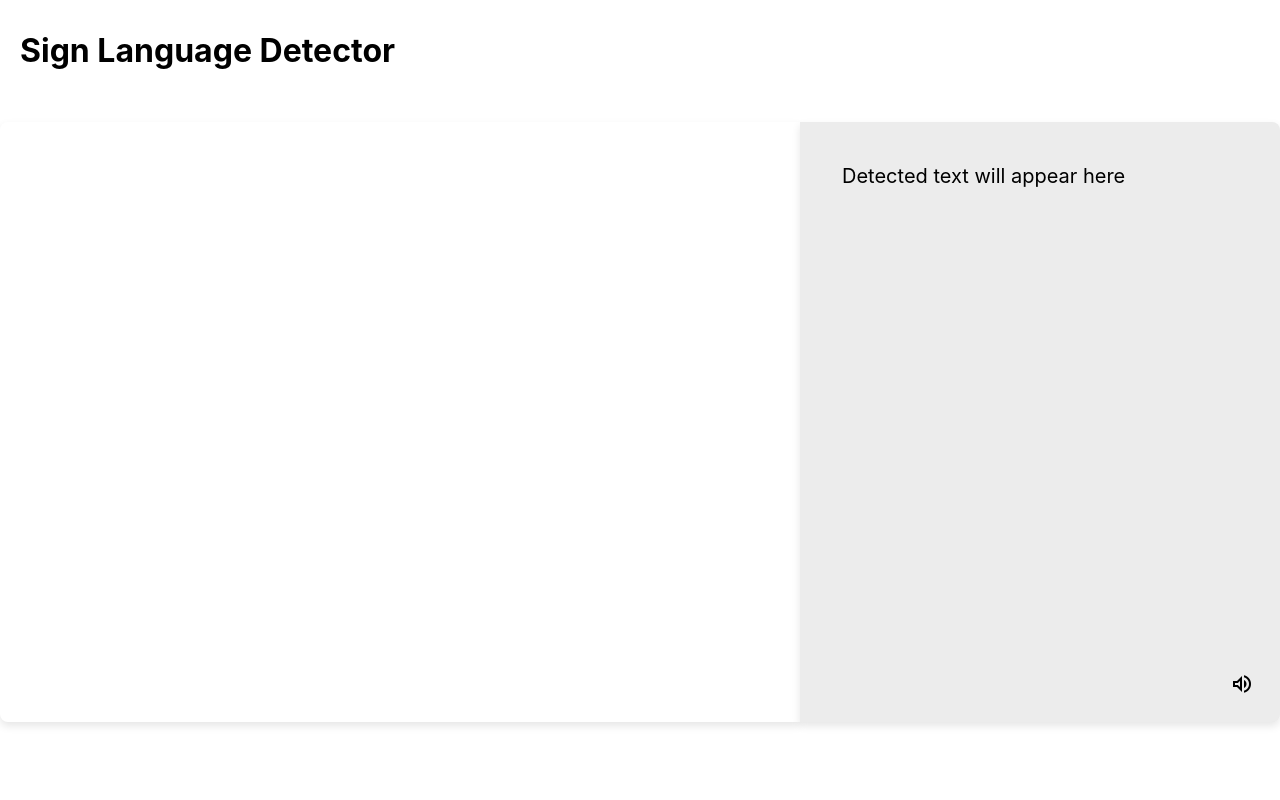
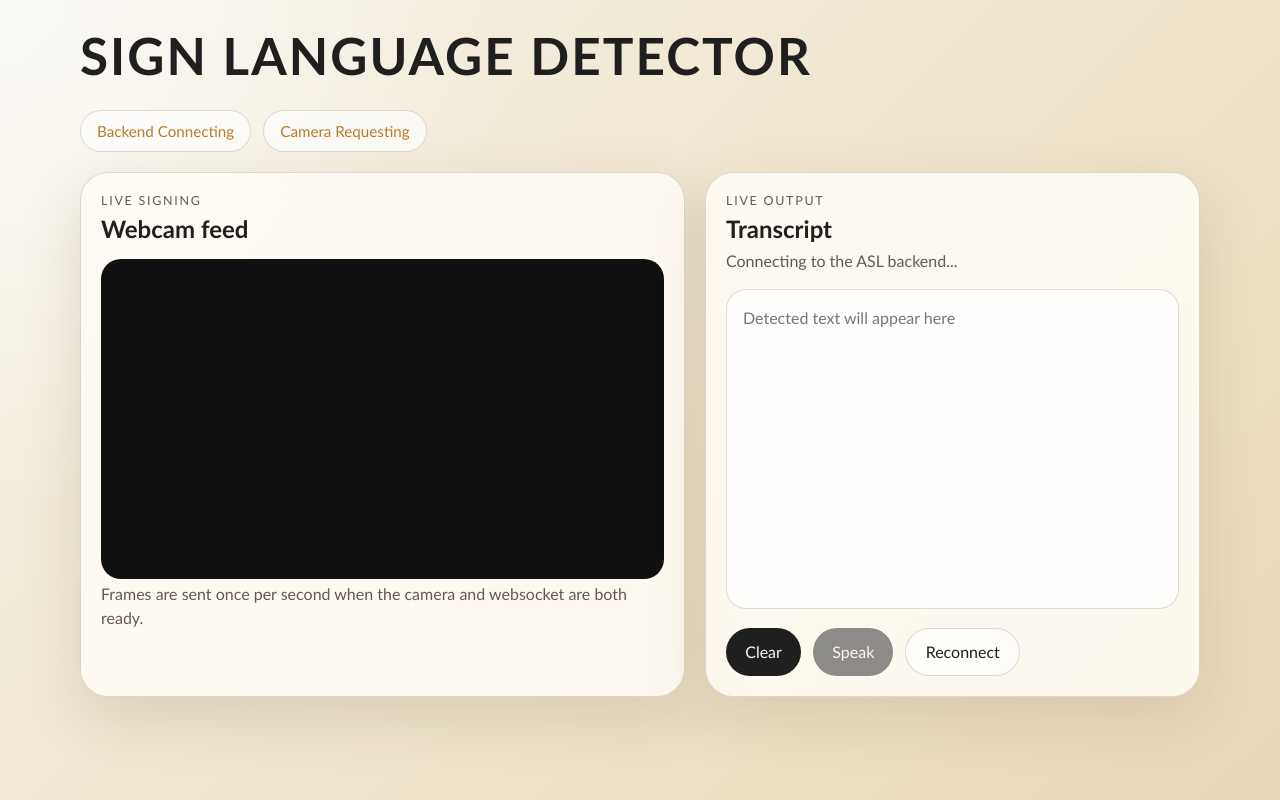
Before and after one commit to kyro105360/ASLtoTTS, a React (Create React App) app in the folder frontend/: page / in a window 1280 px wide. Built offline with nearby package versions, Linux system fonts and the light colour scheme; no server answers.

Commit message:
Stabilize frontend streaming UX

```diff
--- a/frontend/src/WebcamCapture.js
+++ b/frontend/src/WebcamCapture.js
@@ -1,124 +1,203 @@
-import React, { useRef, useEffect, useState } from "react";
+import React, { useCallback, useEffect, useRef, useState } from "react";
+import { applyIncomingCharacter, canCaptureFrame, CAPTURE_INTERVAL_MS, SOCKET_URL } from "./transcript";
 
-const WebcamCapture = () => {
+const WebcamCapture = ({
+  createSocket = (url) => new WebSocket(url),
+  getUserMedia = (constraints) => navigator.mediaDevices.getUserMedia(constraints),
+  speechSynthesisRef = window.speechSynthesis,
+  createUtterance = (text) => new SpeechSynthesisUtterance(text),
+}) => {
   const videoRef = useRef(null);
-    const webSocket = useRef(null);
-    const [detectedText, setDetectedText] = useState("Detected text will appear here");
-    const [isInitialMessage, setIsInitialMessage] = useState(true); // Add this line
+  const webSocketRef = useRef(null);
+  const streamRef = useRef(null);
 
+  const [detectedText, setDetectedText] = useState("");
+  const [connectionStatus, setConnectionStatus] = useState("connecting");
+  const [cameraStatus, setCameraStatus] = useState("requesting");
+  const [statusMessage, setStatusMessage] = useState("Connecting to the ASL backend...");
+
+  const stopStream = () => {
+    if (!streamRef.current) {
+      return;
+    }
+
+    streamRef.current.getTracks().forEach((track) => track.stop());
+    streamRef.current = null;
+  };
+
+  const closeSocket = () => {
+    if (!webSocketRef.current) {
+      return;
+    }
+
+    webSocketRef.current.close();
+    webSocketRef.current = null;
+  };
+
+  const connectSocket = useCallback(() => {
+    setConnectionStatus("connecting");
+    setStatusMessage("Connecting to the ASL backend...");
+
+    const socket = createSocket(SOCKET_URL);
+    webSocketRef.current = socket;
+
+    socket.onopen = () => {
+      if (webSocketRef.current !== socket) {
+        return;
+      }
+
+      setConnectionStatus("connected");
+      setStatusMessage("Streaming live frames to the interpreter.");
+    };
+
+    socket.onmessage = (event) => {
+      if (webSocketRef.current !== socket) {
+        return;
+      }
+
+      setDetectedText((current) => applyIncomingCharacter(current, event.data));
+    };
+
+    socket.onerror = () => {
+      if (webSocketRef.current !== socket) {
+        return;
+      }
+
+      setConnectionStatus("error");
+      setStatusMessage("The backend connection failed. Verify that pythonScripts/main.py is running.");
+    };
+
+    socket.onclose = () => {
+      if (webSocketRef.current === socket) {
+        webSocketRef.current = null;
+      }
+
+      setConnectionStatus((current) => (current === "error" ? "error" : "disconnected"));
+      setStatusMessage("The backend disconnected. Reconnect after the interpreter is available again.");
+    };
+  }, [createSocket]);
 
   useEffect(() => {
-        // Initialize WebSocket connection
-        webSocket.current = new WebSocket("ws://localhost:4000");
-        webSocket.current.onopen = () => console.log("WebSocket Connected");
-        webSocket.current.onerror = (error) => console.log("WebSocket Error: ", error);
+    connectSocket();
 
-        // Change text in textbox depending on received character and current state
-        webSocket.current.onmessage = (event) => {
-            const receivedCharacter = event.data; // `event.data` contains the character sent from the server
-            if (receivedCharacter !== "") {
-                setDetectedText(prevText => {
-                    let word = ""
-                    // Check if `prevText` is still the initial message
-                    if (prevText === 'Detected text will appear here') {
-                        setIsInitialMessage(false);
-                        // If so, replace it with the received character
-                        if (receivedCharacter !== "\b" && receivedCharacter !== " ")
-                            word = receivedCharacter;
-                    } else if (receivedCharacter === "\b")
-                        word = prevText.substring(0, prevText.length-1);
-                    else
-                        word= `${prevText}${receivedCharacter}`;
-
-                    if (word === "")
-                        return 'Detected text will appear here'
-                    return word;
-                });
-            };
+    if (typeof getUserMedia !== "function") {
+      setCameraStatus("unsupported");
+      setStatusMessage("This browser does not expose webcam capture APIs.");
+      return () => closeSocket();
     }
 
-        webSocket.current.onclose = () => console.log("WebSocket Disconnected");
+    getUserMedia({ video: true })
+      .then((stream) => {
+        streamRef.current = stream;
+        setCameraStatus("ready");
 
-        // Access the webcam
-        if (navigator.mediaDevices.getUserMedia) {
-            navigator.mediaDevices.getUserMedia({ video: true })
-                .then((stream) => {
         if (videoRef.current) {
           videoRef.current.srcObject = stream;
         }
       })
-                .catch((err) => {
-                    console.error("Error accessing the webcam", err);
+      .catch(() => {
+        setCameraStatus("error");
+        setStatusMessage("Camera access was denied or is unavailable.");
       });
-        }
+
     return () => {
-            if (webSocket.current) {
-                webSocket.current.close();
-            }
+      stopStream();
+      closeSocket();
     };
-    }, []);
+  }, [connectSocket, getUserMedia]);
 
   useEffect(() => {
-        if (!webSocket.current) return;
+    if (!canCaptureFrame(videoRef.current, webSocketRef.current)) {
+      return undefined;
+    }
 
     const intervalId = setInterval(() => {
       captureAndSendFrame();
-        }, 1000); // Adjust the interval as needed
+    }, CAPTURE_INTERVAL_MS);
 
     return () => clearInterval(intervalId);
-    }, );
+  }, [cameraStatus, connectionStatus]);
 
   const captureAndSendFrame = () => {
-        if (videoRef.current && webSocket.current.readyState === WebSocket.OPEN) {
+    if (!canCaptureFrame(videoRef.current, webSocketRef.current)) {
+      return;
+    }
+
     const canvas = document.createElement("canvas");
     canvas.width = videoRef.current.videoWidth;
     canvas.height = videoRef.current.videoHeight;
-            console.log(canvas.width);
-            console.log(canvas.height);
+
     const context = canvas.getContext("2d");
+    if (!context) {
+      return;
+    }
+
     context.drawImage(videoRef.current, 0, 0, canvas.width, canvas.height);
-            if (canvas.width >= 640 && canvas.height >= 480){
     canvas.toBlob((blob) => {
-                webSocket.current.send(blob); // Send the frame as a Blob through WebSocket
-            }, "image/jpeg");}
+      if (blob && webSocketRef.current?.readyState === WebSocket.OPEN) {
+        webSocketRef.current.send(blob);
       }
+    }, "image/jpeg");
   };
 
+  const handleSpeakerClick = () => {
+    if (!detectedText.trim()) {
+      return;
+    }
 
-
-    // Handler for clicking the speaker icon
-    const handleSpeakerIconClick = () => {
-        const speech = new SpeechSynthesisUtterance(detectedText);
-        window.speechSynthesis.speak(speech);
+    speechSynthesisRef.speak(createUtterance(detectedText));
   };
 
-    const handleTextChange = (event) => {
-        // Here we check if the initial message flag is set, and if so, clear the text
-        if (isInitialMessage) {
-            setDetectedText(event.target.value.replace("Detected text will appear here", ""));
-            setIsInitialMessage(false); // Reset the flag as soon as the user starts typing
-        } else {
-            setDetectedText(event.target.value);
-        }
+  const handleReconnect = () => {
+    closeSocket();
+    connectSocket();
   };
 
   return (
-        <div className="WebcamOutputContainer">
-            <div className="WebcamFeed">
-                <video ref={videoRef} autoPlay playsInline />
+    <section className="captureShell">
+      <div className="statusRow">
+        <p className={`statusPill statusPill--${connectionStatus}`}>Backend {connectionStatus}</p>
+        <p className={`statusPill statusPill--${cameraStatus}`}>Camera {cameraStatus}</p>
       </div>
-            <div className="OutputText">
+
+      <div className="workspace">
+        <section className="panel panel--video">
+          <div className="panelHeader">
+            <p className="eyebrow">Live Signing</p>
+            <h2>Webcam feed</h2>
+          </div>
+          <video ref={videoRef} autoPlay muted playsInline />
+          <p className="panelNote">Frames are sent once per second when the camera and websocket are both ready.</p>
+        </section>
+
+        <section className="panel panel--transcript">
+          <div className="panelHeader">
+            <p className="eyebrow">Live Output</p>
+            <h2>Transcript</h2>
+            <p className="panelNote">{statusMessage}</p>
+          </div>
+
           <textarea
-                    autoComplete="true"
+            aria-label="Detected transcript"
+            placeholder="Detected text will appear here"
             value={detectedText}
-                    onChange={handleTextChange}
-                    onFocus={() => isInitialMessage && setDetectedText('')} // Clear text when the textarea is focused if it's the initial message
+            onChange={(event) => setDetectedText(event.target.value)}
           />
-                <span className="material-symbols-outlined" onClick={handleSpeakerIconClick}>
-                    volume_up
-                </span>
+
+          <div className="actionRow">
+            <button type="button" onClick={() => setDetectedText("")}>
+              Clear
+            </button>
+            <button type="button" onClick={handleSpeakerClick} disabled={!detectedText.trim()}>
+              Speak
+            </button>
+            <button type="button" className="buttonSecondary" onClick={handleReconnect}>
+              Reconnect
+            </button>
           </div>
+        </section>
       </div>
+    </section>
   );
 };
 
--- a/frontend/src/index.css
+++ b/frontend/src/index.css
@@ -1,78 +1,187 @@
+:root {
+  --bg: #f6f2e8;
+  --bg-accent: #ead9b8;
+  --ink: #1f1f1f;
+  --muted: #615a50;
+  --panel: rgba(255, 252, 245, 0.88);
+  --border: rgba(63, 57, 49, 0.18);
+  --shadow: 0 20px 60px rgba(86, 66, 34, 0.15);
+  --connected: #3b7a57;
+  --requesting: #b77b2c;
+  --error: #a33a2d;
+}
+
+* {
+  box-sizing: border-box;
+}
+
 body {
   margin: 0;
-  font-family: -apple-system, BlinkMacSystemFont, 'Segoe UI', 'Roboto', 'Oxygen',
-    'Ubuntu', 'Cantarell', 'Fira Sans', 'Droid Sans', 'Helvetica Neue',
-    sans-serif;
+  font-family: "Trebuchet MS", "Segoe UI", sans-serif;
+  color: var(--ink);
+  background:
+    radial-gradient(circle at top left, rgba(255, 255, 255, 0.65), transparent 34%),
+    linear-gradient(135deg, var(--bg), var(--bg-accent));
+  min-height: 100vh;
   -webkit-font-smoothing: antialiased;
   -moz-osx-font-smoothing: grayscale;
 }
 
-.WebcamOutputContainer {
-  display: flex;
-  align-items: center;
-  justify-content: center;
-  margin-top: 20px;
-}
-
-.WebcamFeed video {
-  width: 800px; /* Adjust to your needs */
-  height: 600px; /* Adjust to match your video feed */
-  display: flex;
-  box-shadow: 0 4px 8px rgba(0,0,0,0.1);
-  border-top-left-radius: 8px;
-  border-bottom-left-radius: 8px;
-}
-
-.OutputText {
-  position: relative;
-  width: 800px;
-  height: 600px;
-  background-color: #ececec;
-  box-shadow: 0 4px 8px rgba(0,0,0,0.1);
-  border-top-right-radius: 8px;
-  border-bottom-right-radius: 8px;
-  display: flex;
-  align-items: center;
-  justify-content: center;
-  padding: 20px;
-  box-sizing: border-box;
-}
-
-.OutputText textarea {
-  width: calc(100% - 40px); /* Full width minus padding */
-  height: calc(100% - 40px); /* Full height minus padding */
-  border: none;
-  outline: none;
-  resize: none;
-  font-family: inherit;
-  font-size: 20px;
-  background-color: transparent;
-  overflow-y: auto; /* Allows scrolling */
-  box-sizing: border-box; /* Padding does not affect the width and height */
-}
-
-/* Hide the scrollbar for textarea */
-.OutputText textarea::-webkit-scrollbar {
-  display: none;
-}
-
-.OutputText textarea {
-  -ms-overflow-style: none; /* IE and Edge */
-  scrollbar-width: none; /* Firefox */
-}
-
-.OutputText span {
-  position: absolute;
-  bottom: 20px;
-  right: 20px;
-  cursor: pointer;
-  padding: 6px;
+header {
+  padding: 1.5rem 0 0;
 }
 
 .container {
-  max-width: 1600px;
+  width: min(1120px, calc(100% - 2rem));
   margin: 0 auto;
-  padding: 10px 20px;
+}
+
+.container h1 {
+  margin: 0;
+  font-size: clamp(2rem, 4vw, 3.25rem);
+  letter-spacing: 0.04em;
+  text-transform: uppercase;
+}
+
+main {
+  width: min(1120px, calc(100% - 2rem));
+  margin: 0 auto;
+  padding: 1.5rem 0 3rem;
+}
+
+.captureShell {
+  display: grid;
+  gap: 1.25rem;
+}
+
+.statusRow {
   display: flex;
-  justify-content: flex-start;
+  gap: 0.75rem;
+  flex-wrap: wrap;
 }
+
+.statusPill {
+  margin: 0;
+  padding: 0.7rem 1rem;
+  border-radius: 999px;
+  background: rgba(255, 255, 255, 0.68);
+  border: 1px solid var(--border);
+  text-transform: capitalize;
+  font-size: 0.95rem;
+}
+
+.statusPill--connected,
+.statusPill--ready {
+  color: var(--connected);
+}
+
+.statusPill--connecting,
+.statusPill--requesting,
+.statusPill--disconnected,
+.statusPill--unsupported {
+  color: var(--requesting);
+}
+
+.statusPill--error {
+  color: var(--error);
+}
+
+.workspace {
+  display: grid;
+  grid-template-columns: minmax(0, 1.1fr) minmax(0, 0.9fr);
+  gap: 1.25rem;
+}
+
+.panel {
+  border: 1px solid var(--border);
+  border-radius: 28px;
+  background: var(--panel);
+  box-shadow: var(--shadow);
+  padding: 1.25rem;
+  backdrop-filter: blur(18px);
+}
+
+.panelHeader {
+  display: grid;
+  gap: 0.35rem;
+  margin-bottom: 1rem;
+}
+
+.panelHeader h2 {
+  margin: 0;
+  font-size: 1.5rem;
+}
+
+.eyebrow {
+  margin: 0;
+  color: var(--muted);
+  letter-spacing: 0.14em;
+  text-transform: uppercase;
+  font-size: 0.78rem;
+}
+
+.panelNote {
+  margin: 0;
+  color: var(--muted);
+  line-height: 1.5;
+}
+
+.panel--video video {
+  width: 100%;
+  min-height: 320px;
+  border-radius: 20px;
+  background: #101010;
+  object-fit: cover;
+}
+
+.panel--transcript textarea {
+  width: 100%;
+  min-height: 320px;
+  resize: none;
+  border: 1px solid var(--border);
+  border-radius: 20px;
+  padding: 1rem;
+  background: rgba(255, 255, 255, 0.8);
+  color: var(--ink);
+  font: inherit;
+  line-height: 1.5;
+}
+
+.actionRow {
+  display: flex;
+  gap: 0.75rem;
+  flex-wrap: wrap;
+  margin-top: 1rem;
+}
+
+.actionRow button {
+  border: none;
+  border-radius: 999px;
+  padding: 0.85rem 1.2rem;
+  font: inherit;
+  cursor: pointer;
+  color: #fff7eb;
+  background: #1f1f1f;
+  transition: transform 120ms ease, opacity 120ms ease;
+}
+
+.actionRow button:hover:not(:disabled) {
+  transform: translateY(-1px);
+}
+
+.actionRow button:disabled {
+  cursor: not-allowed;
+  opacity: 0.5;
+}
+
+.actionRow .buttonSecondary {
+  color: var(--ink);
+  background: rgba(255, 255, 255, 0.72);
+  border: 1px solid var(--border);
+}
+
+@media (max-width: 900px) {
+  .workspace {
+    grid-template-columns: 1fr;
+  }
+}
--- /dev/null
+++ b/frontend/src/transcript.js
@@ -0,0 +1,28 @@
+export const CAPTURE_INTERVAL_MS = 1000;
+export const SOCKET_URL = "ws://localhost:4000";
+
+export function applyIncomingCharacter(currentText, incomingCharacter) {
+  if (!incomingCharacter) {
+    return currentText;
+  }
+
+  if (incomingCharacter === "\b") {
+    return currentText.slice(0, -1);
+  }
+
+  if (incomingCharacter === "C") {
+    return "";
+  }
+
+  return `${currentText}${incomingCharacter}`;
+}
+
+export function canCaptureFrame(video, socket) {
+  return Boolean(
+    video &&
+      socket &&
+      socket.readyState === WebSocket.OPEN &&
+      video.videoWidth >= 640 &&
+      video.videoHeight >= 480
+  );
+}
```
Also changed, not shown: frontend/src/setupTests.js (added, +1 -0 lines), 2 other files (tests, documents, lock files or other folders). Lines whose indentation alone changed are shown as unchanged.
